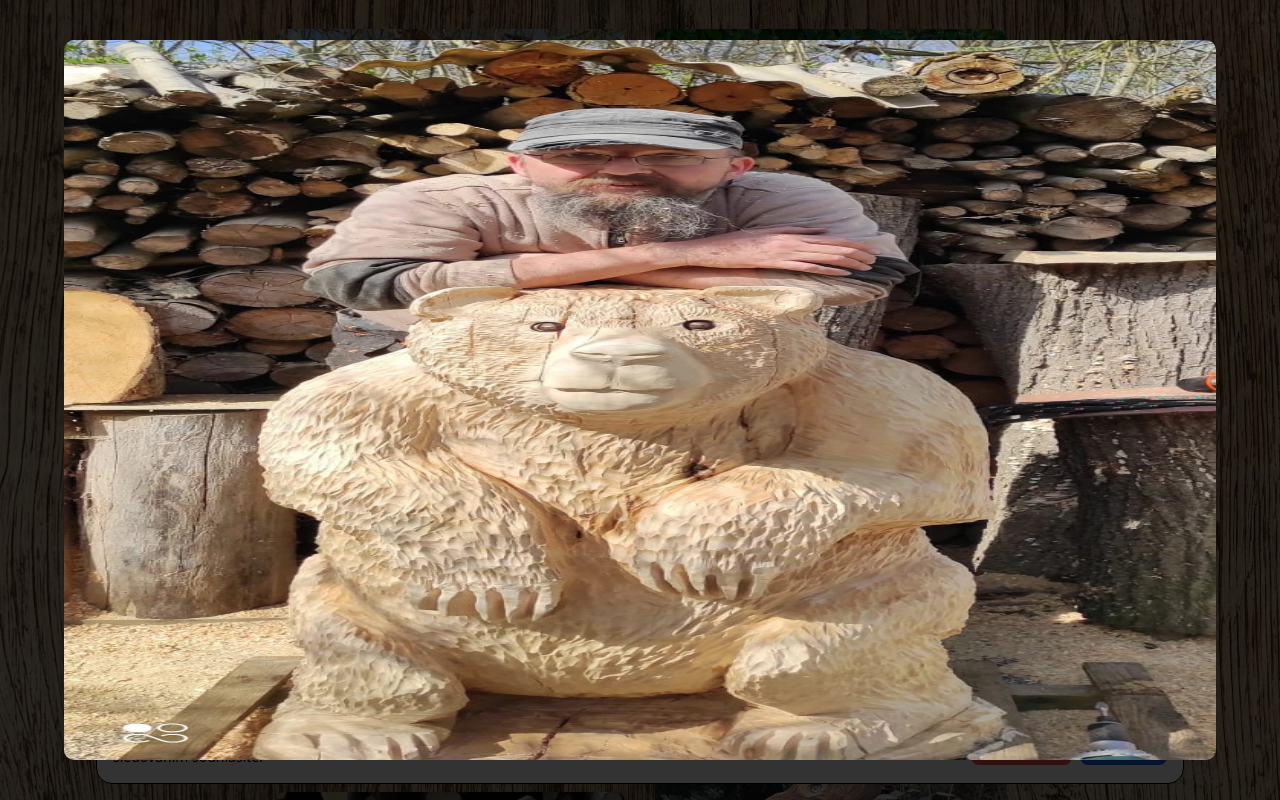
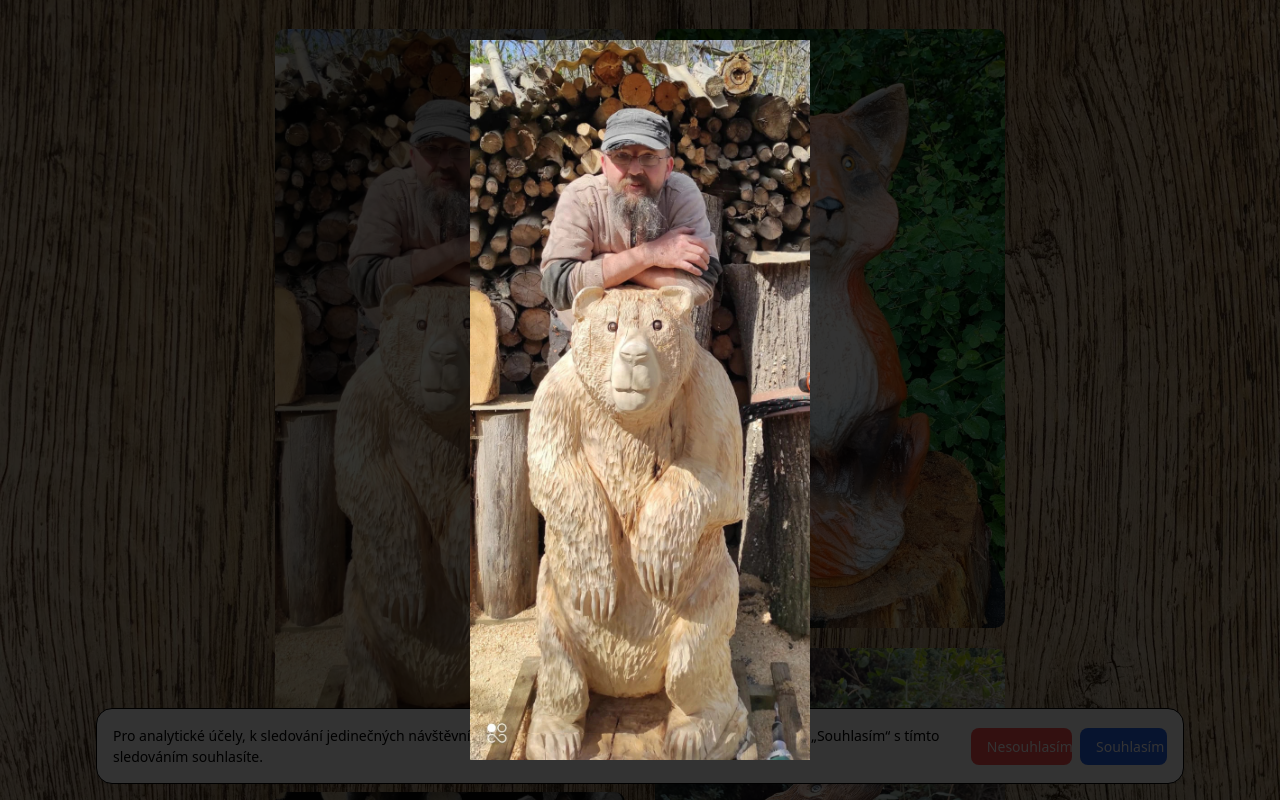
Before and after one commit to Flamchu/lubomirkucera, a React (Vite) app: page / in a window 1280 px wide. Both pictures are taken after a click on the picture 450 px from the left and 1348 px from the top of the page. Shown: the part 948-1748 px from the top of the page. Built offline with nearby package versions, Linux system fonts and the light colour scheme.

Commit message:
fullscreen images are not deformed now

```diff
--- a/src/components/FullscreenImage.tsx
+++ b/src/components/FullscreenImage.tsx
@@ -39,7 +39,7 @@ const FullscreenImage: React.FC<FullscreenImageProps> = ({ src, alt }) => {
 					}}
 					onClick={toggleFullscreen}
 				>
-					<img src={src} alt={alt} style={{ maxWidth: "90%", maxHeight: "90%" }} />
+					<img src={src} alt={alt} style={{ maxWidth: "90%", maxHeight: "90%", objectFit: "contain" }} />
 				</div>
 			)}
 		</>
```
